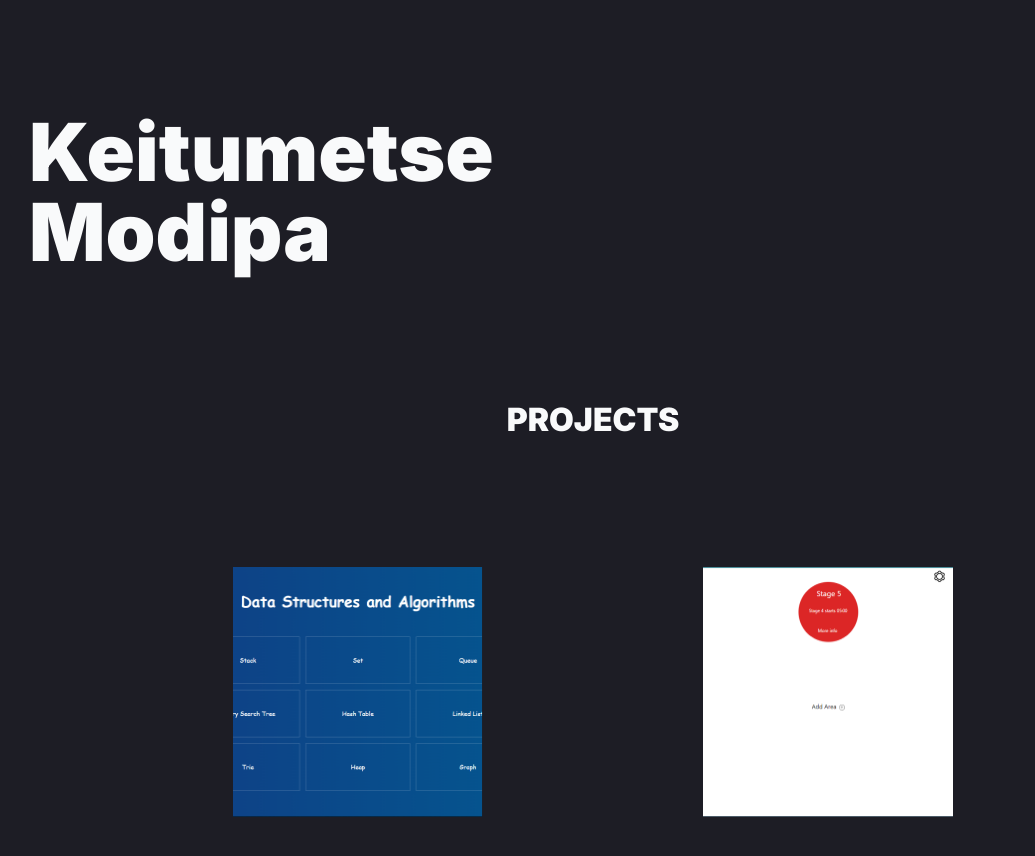
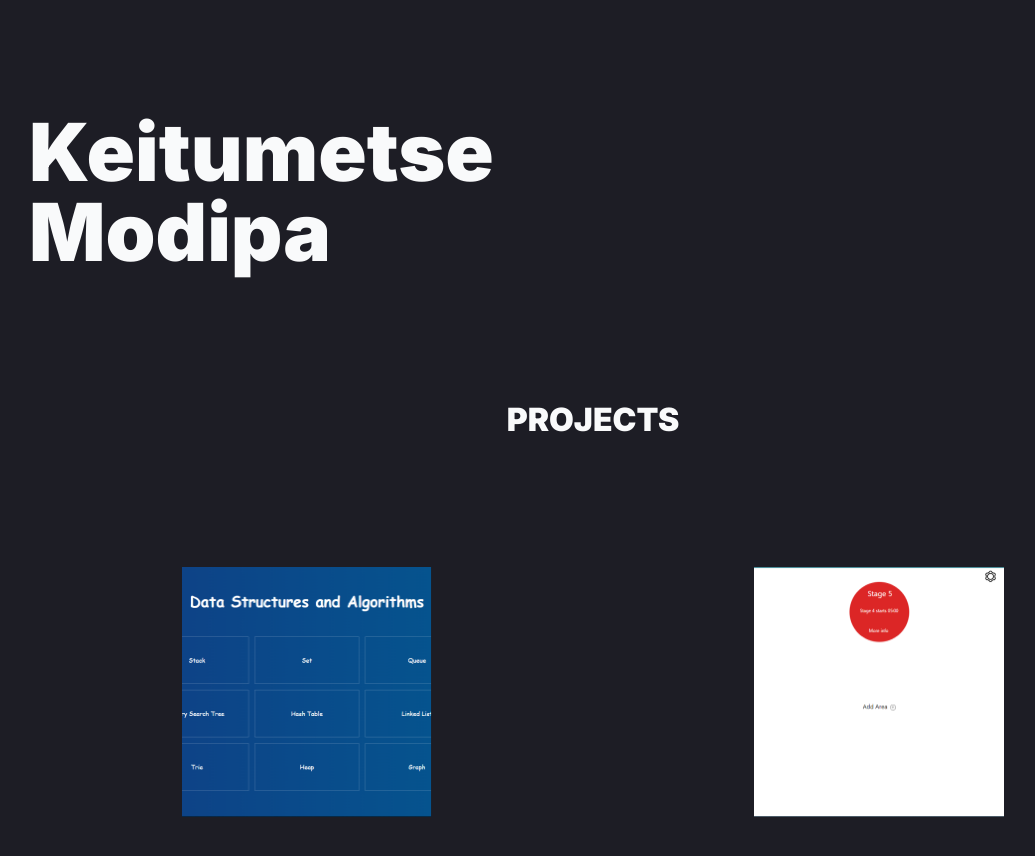
Before and after one commit to Keitumtse14/keitumetse_modipa, a Next.js app: page / in a window 1280 px wide. Shown: the top 856 px of the page, without its empty margins (47-1082 px from the left). Built offline with nearby package versions, Linux system fonts and the light colour scheme.

Commit message:
centered project images

```diff
--- a/styles/global.scss
+++ b/styles/global.scss
@@ -72,6 +72,9 @@ p {
   & ::-webkit-scrollbar {
     display: none;
   }
+  & a {
+    margin-inline: auto;
+  }
 }
 
 @media (min-width: 650px) {
```
